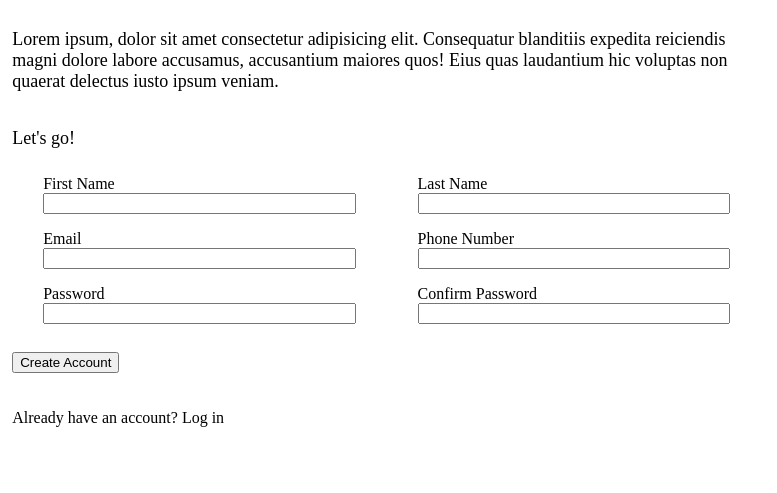
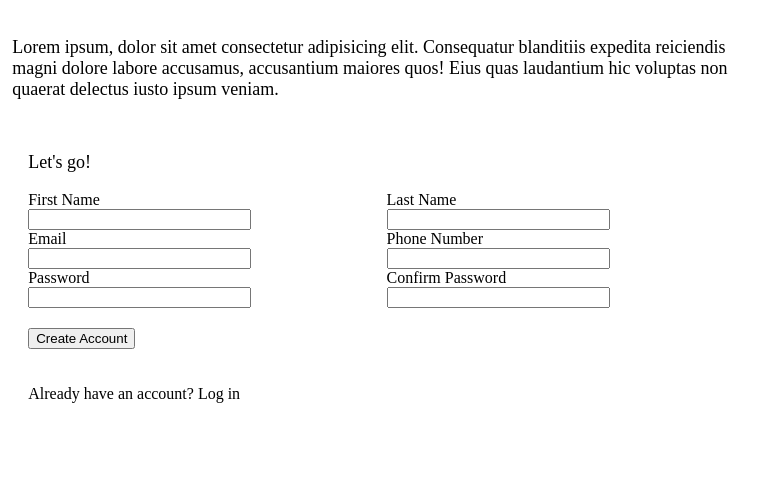
Before and after one commit to vigilancebrandon/sign-up-form, a plain HTML site: page index.html in a window 1280 px wide. Shown: the part 173-666 px from the top of the page, 503-1280 px from the left. Drawn offline with Linux system fonts and the light colour scheme; a web font is replaced by a local one.

Commit message:
Tweak form input styling, align form elements

```diff
--- a/styles.css
+++ b/styles.css
@@ -71,6 +71,8 @@ body {
 form {
   display: flex;
   flex-flow: row wrap;
+
+  padding: var(--standard-padding);
 }
 
 form p {
@@ -85,8 +87,12 @@ form .container {
 
   width: 50%;
 
-  padding: 0.5em calc(2% + 1em);
+  /* padding: 0.5em calc(2% + 1em); */
 }
+
+/* form .container::after {
+  margin-bottom: var(--standard-padding);
+} */
 
 form .container:nth-last-child(-n + 4) {
   /* border-bottom: grad; */
@@ -96,3 +102,8 @@ form .container:nth-last-child(-n + 4) {
 form button {
   margin: 1.5em 0em;
 }
+
+input {
+  width: 60%;
+  margin-right: auto;
+}
```
